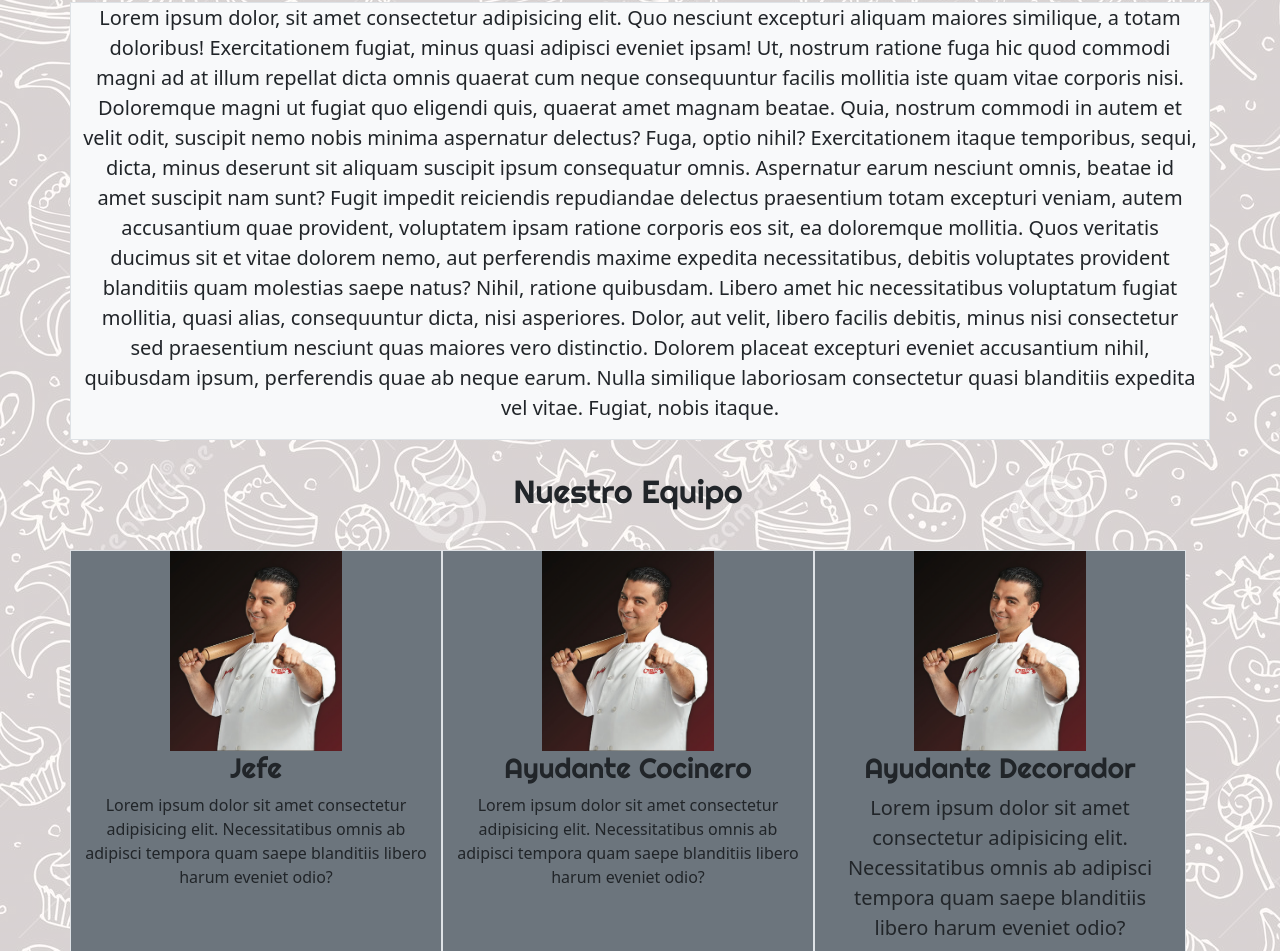
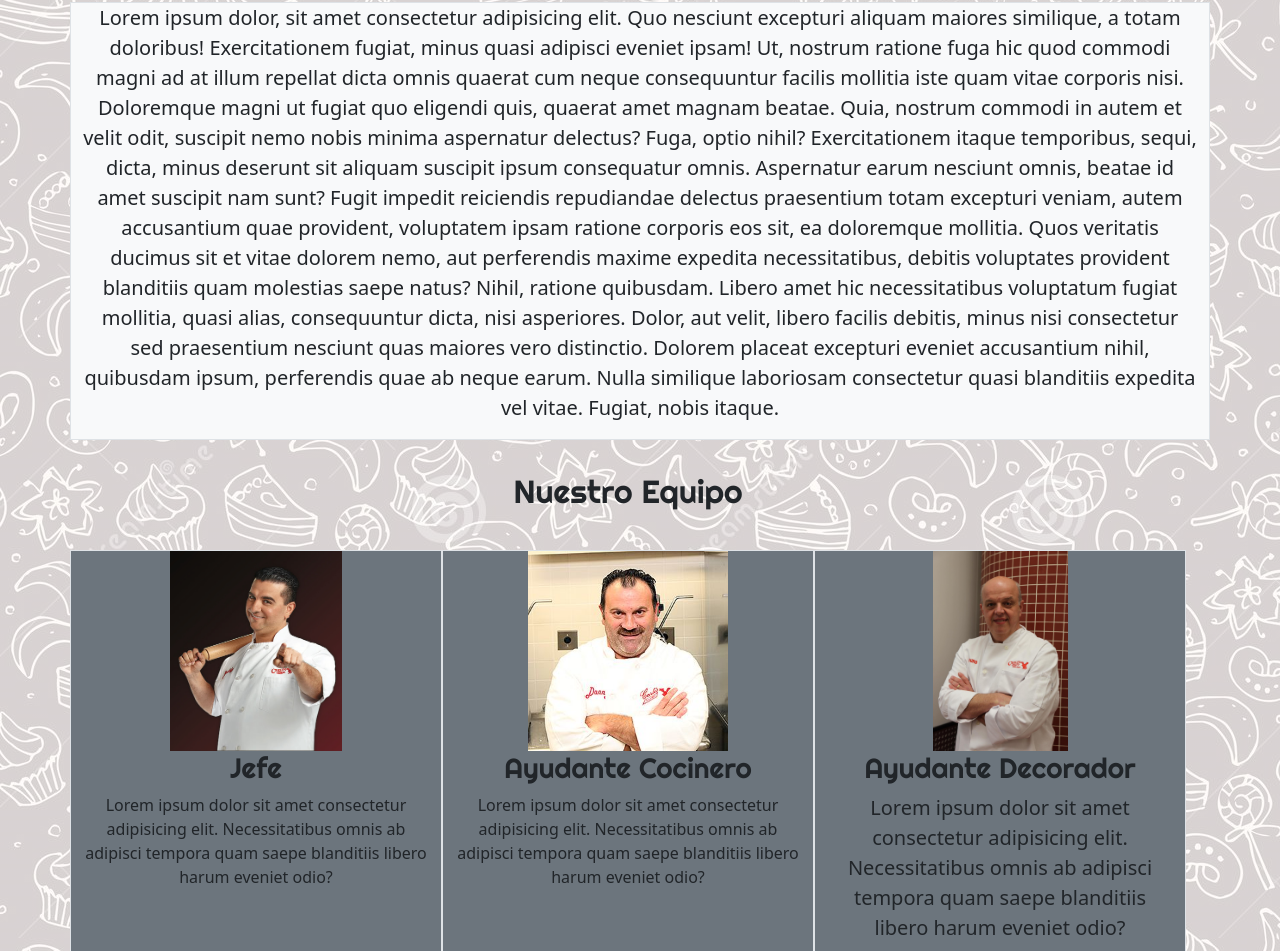
Before and after one commit to gomit0/proyecto, a plain HTML site: page nosotros.html in a window 1280 px wide. Shown: the part 262-1213 px from the top of the page. Drawn offline with nearby package versions, Linux system fonts and the light colour scheme.

```diff
--- a/nosotros.html
+++ b/nosotros.html
@@ -49,12 +49,12 @@
             <p>Lorem ipsum dolor sit amet consectetur adipisicing elit. Necessitatibus omnis ab adipisci tempora quam saepe blanditiis libero harum eveniet odio?</p>
             </div>
             <div class="col-xs-12 col-sm-12 col-lg-4 p3 border bg-secondary">
-            <img src="./img/jefe.jpg" alt="jefe" height="200px" class="jefa">
+            <img src="./img/cocinero.jpg" alt="jefe" height="200px" class="jefa">
             <h3>Ayudante cocinero</h3>
             <p>Lorem ipsum dolor sit amet consectetur adipisicing elit. Necessitatibus omnis ab adipisci tempora quam saepe blanditiis libero harum eveniet odio?</p>
             </div>
             <div class="col-xs-12 col-sm-12 col-lg-4 p3 border bg-secondary">
-            <img src="./img/jefe.jpg" alt="jefe" height="200px" class="pastelero">
+            <img src="./img/ayudante.jpg" alt="jefe" height="200px" class="pastelero">
             <h3>ayudante decorador</h3>
             <p class="lead">Lorem ipsum dolor sit amet consectetur adipisicing elit. Necessitatibus omnis ab adipisci tempora quam saepe blanditiis libero harum eveniet odio?</p>
             </div>
```
Also changed, not shown: img/ayudante.jpg (added), img/cocinero.jpg (added).
